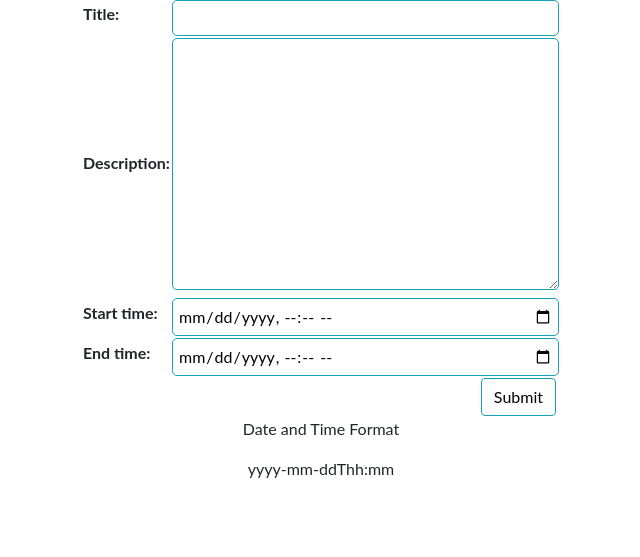
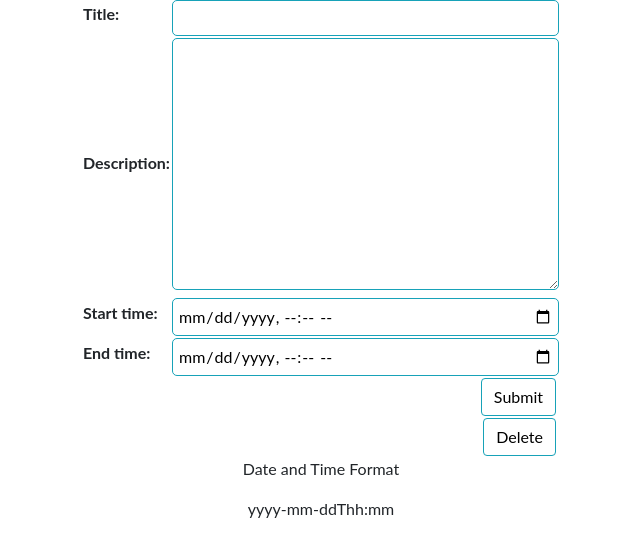
Before and after one commit to AveryBuescher/CapstoneProject-Team2, a Django app: page /event/new/ in a window 1280 px wide. Shown: the part 145-702 px from the top of the page, without its empty margins (319-959 px from the left). Run offline with Django 3.2, Linux system fonts and the light colour scheme; some libraries are stand-ins or nearby versions.

Commit message:
delete button was fixed

```diff
--- a/cal/templates/cal/event.html
+++ b/cal/templates/cal/event.html
@@ -28,9 +28,13 @@ Event
     {% csrf_token %}
     <table class="form form-table">
         {{ form }}
-        <tr><td colspan="2"><button type="submit" class="btn btn-info right"> Submit </button></td></tr>
+
+        <tr><td colspan="2"><button type="submit" value="Edit" name="_edit" class="btn btn-info right"> Submit </button></td></tr>
+        <tr><td colspan="2"><button type="submit" value="Delete" name="_delete" class="btn btn-info right"> Delete </button></td></tr>
+
     </table>
 </form>
+
 <div align="center">
     <p>Date and Time Format</p>
     <p1>yyyy-mm-ddThh:mm</p1>
--- a/cal/views.py
+++ b/cal/views.py
@@ -65,10 +65,11 @@ def event(request, event_id=None):
     form = EventForm(request.POST or None, instance=instance)
 
     if request.POST and form.is_valid():
-        if '_edit' in request.POST:
+        # if '_edit' in request.POST:
+        if '_delete' in request.POST:
+            instance.delete()
+        else:
             form.save()
-        elif '_delete' in request.POST:
-            instance.delete()
 
         return HttpResponseRedirect(reverse('cal:calendar'))
 
```
